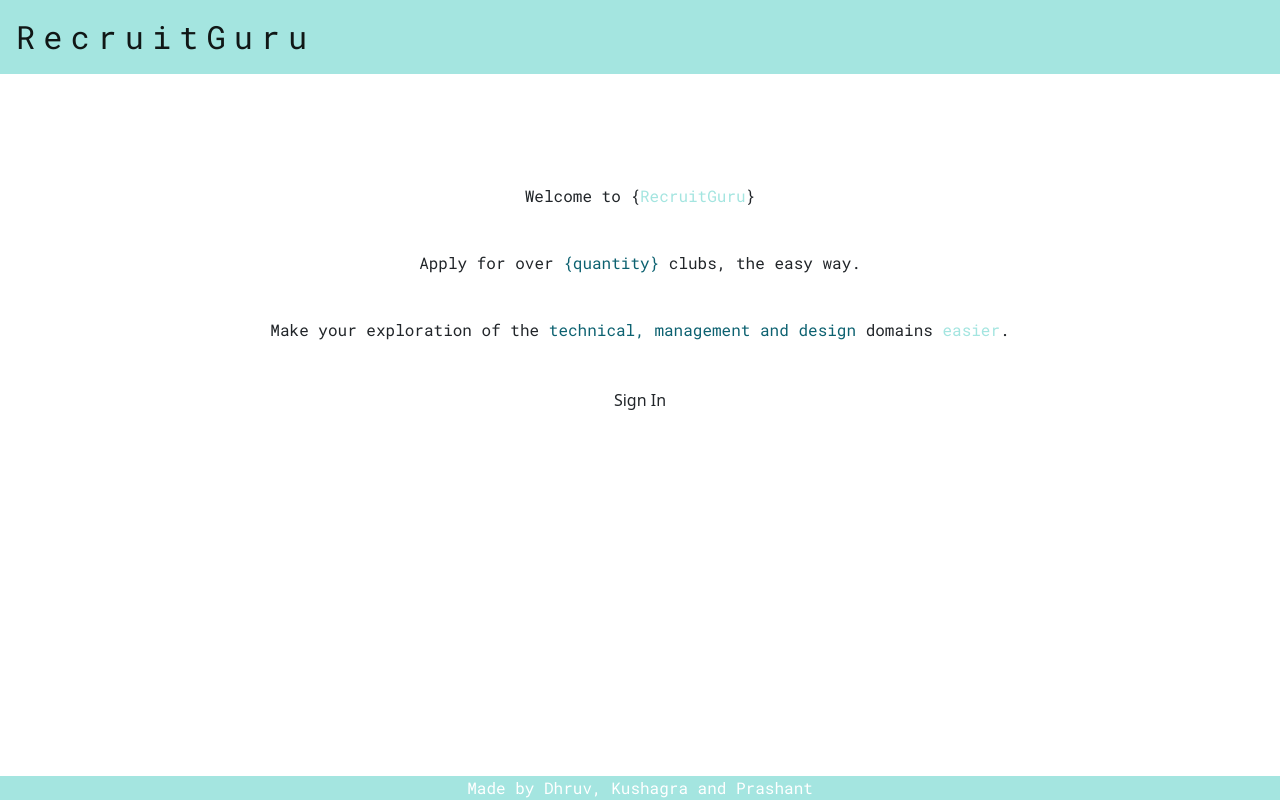
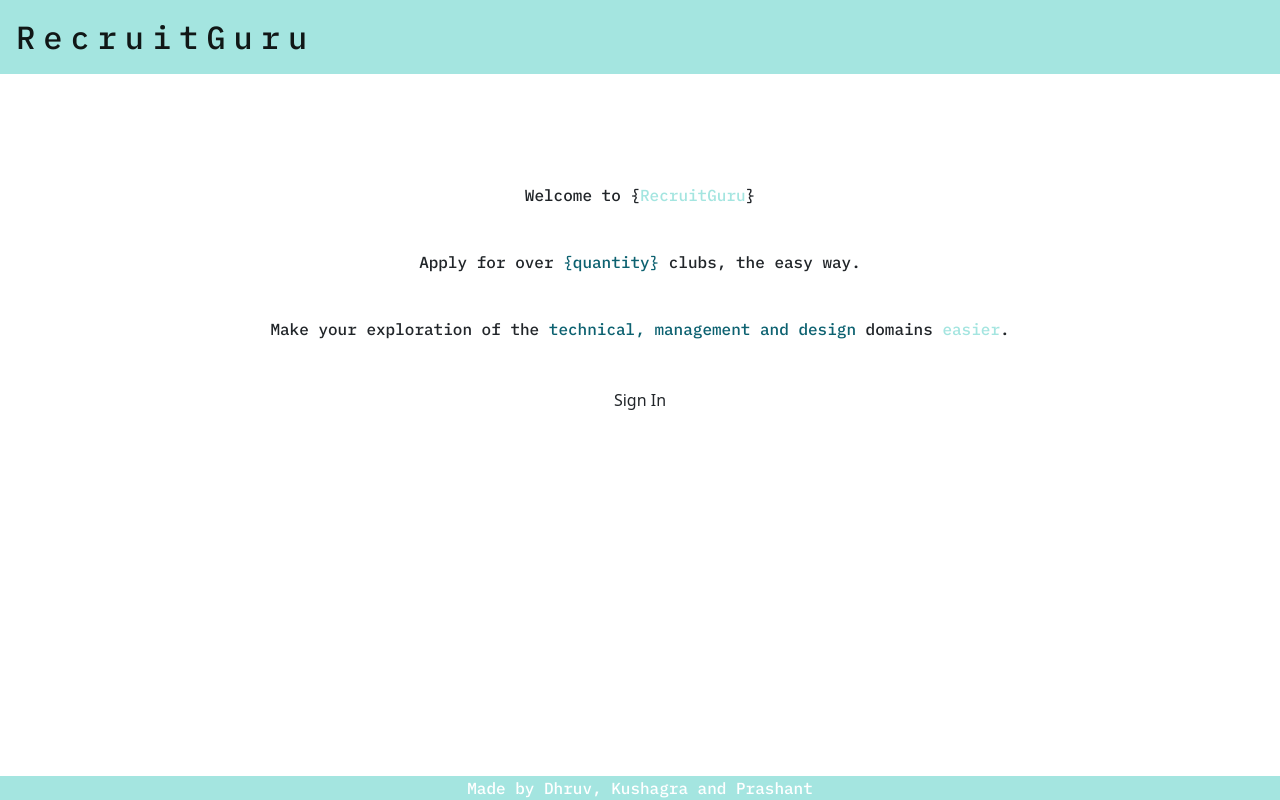
Before and after one commit to kushagra1711/RecruitGuru, a PHP site: page / in a window 1280 px wide. Run offline with PHP 8.4, Linux system fonts and the light colour scheme; some libraries are stand-ins or nearby versions.

Commit message:
refactor: remove unnecessary font-family property

```diff
--- a/src/css/index.css
+++ b/src/css/index.css
@@ -2,13 +2,11 @@
 
 h1{
     font-family: 'IBM Plex Mono', monospace;
-    font-family: 'Roboto Mono', monospace;
     font-size: 4rem;
 }
 
 h3{
     font-family: 'IBM Plex Mono', monospace;
-    font-family: 'Roboto Mono', monospace;
     font-size: 3rem;
 }
 
@@ -23,7 +21,6 @@ button{
 
     border-radius: 0.625em;
     font-family: 'IBM Plex Mono', monospace;
-    font-family: 'Roboto Mono', monospace;
 }
 
 .name{
--- a/src/css/template.css
+++ b/src/css/template.css
@@ -6,7 +6,6 @@
     .navbarz {
       background-color: #A4E5E0;
       font-family: 'IBM Plex Mono', monospace;
-      font-family: 'Roboto Mono', monospace;
       font-size: 1.6rem;
       padding-left: .5rem ;
       padding-right: .5rem ;
@@ -22,12 +21,10 @@
       width: 100%;
       text-align: center;
       font-family: 'IBM Plex Mono', monospace;
-      font-family: 'Roboto Mono', monospace;
     }
 
     .mainlogoname{
       font-family: 'IBM Plex Mono', monospace;
-      font-family: 'Roboto Mono', monospace;
       font-size: 2rem;
       letter-spacing: 0.5rem;
       padding-right:0.5rem;
```
